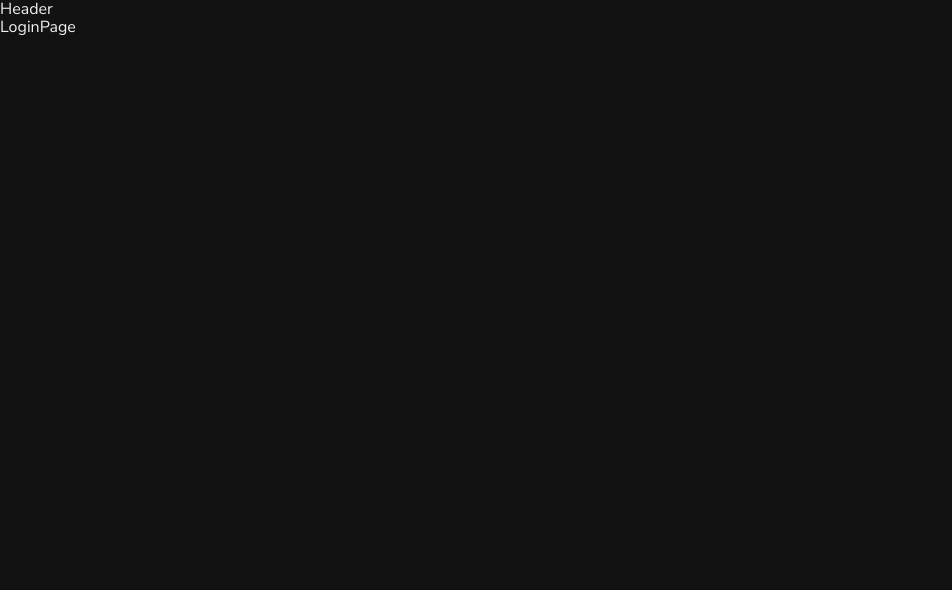
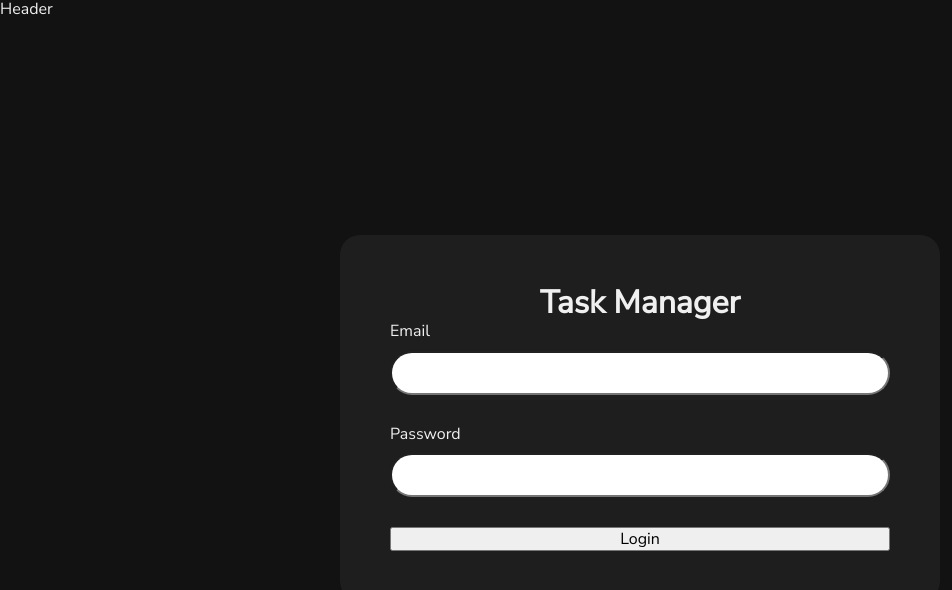
Before and after one commit to mxtrd/taskflow, a React (Vite) app: page / in a window 1280 px wide. Shown: the top 590 px of the page, without its empty margins (0-952 px from the left). Built offline with nearby package versions, Linux system fonts and the light colour scheme.

Commit message:
feat(login): scaffold login page ui (#11)

```diff
--- a/src/app/styles/base.module.scss
+++ b/src/app/styles/base.module.scss
@@ -39,6 +39,10 @@
 
 .main {
   min-height: 100vh;
+  display: flex;
+  align-items: center;
+  justify-content: center;
+  padding: 50px;
 }
 
 .isHidden {
--- a/src/pages/login-page/ui/LoginPage.module.scss
+++ b/src/pages/login-page/ui/LoginPage.module.scss
@@ -0,0 +1,38 @@
+.login {
+
+}
+
+.content {
+  width: 600px;
+  margin: 0 auto;
+  padding: 50px;
+  border-radius: 20px;
+  background-color: var(--bg-surface);
+}
+
+.title {
+  margin: 0;
+  text-align: center;
+}
+
+.loginForm {
+  display: flex;
+  flex-direction: column;
+  gap: 30px;
+}
+
+.column {
+  display: flex;
+  flex-direction: column;
+  gap: 10px;
+}
+
+.label {
+  margin: 0;
+}
+
+.input {
+  height: 44px;
+  padding-inline: 16px;
+  border-radius: 100px;
+}
--- a/src/pages/login-page/ui/LoginPage.tsx
+++ b/src/pages/login-page/ui/LoginPage.tsx
@@ -1,9 +1,41 @@
-import BaseLayout from '@/app/layouts/base-layout'
+import BaseLayout from "@/app/layouts/base-layout"
+import baseStyles from "@/app/styles/base.module.scss"
+import styles from "./LoginPage.module.scss"
 
 const LoginPage = () => {
   return (
     <BaseLayout title="Taskflow" description="Taskflow - login page">
-      <div>LoginPage</div>
+      <section className={styles.login}>
+        <div className={baseStyles.container}>
+          <div className={styles.content}>
+            <h1 className={styles.title}>Task Manager</h1>
+            <form className={styles.loginForm} action="#">
+              <div className={styles.column}>
+                <label className={styles.label} htmlFor="useremail">
+                  Email
+                </label>
+                <input className={styles.input} type="email" name="email" id="useremail" />
+              </div>
+              <div className={styles.column}>
+                <label className={styles.label} htmlFor="userpassword">
+                  Password
+                </label>
+                <input
+                  className={styles.input}
+                  type="password"
+                  name="password"
+                  id="userpassword"
+                />
+              </div>
+              <div className={styles.column}>
+                <button className={styles.button} type="submit">
+                  Login
+                </button>
+              </div>
+            </form>
+          </div>
+        </div>
+      </section>
     </BaseLayout>
   )
 }
```
